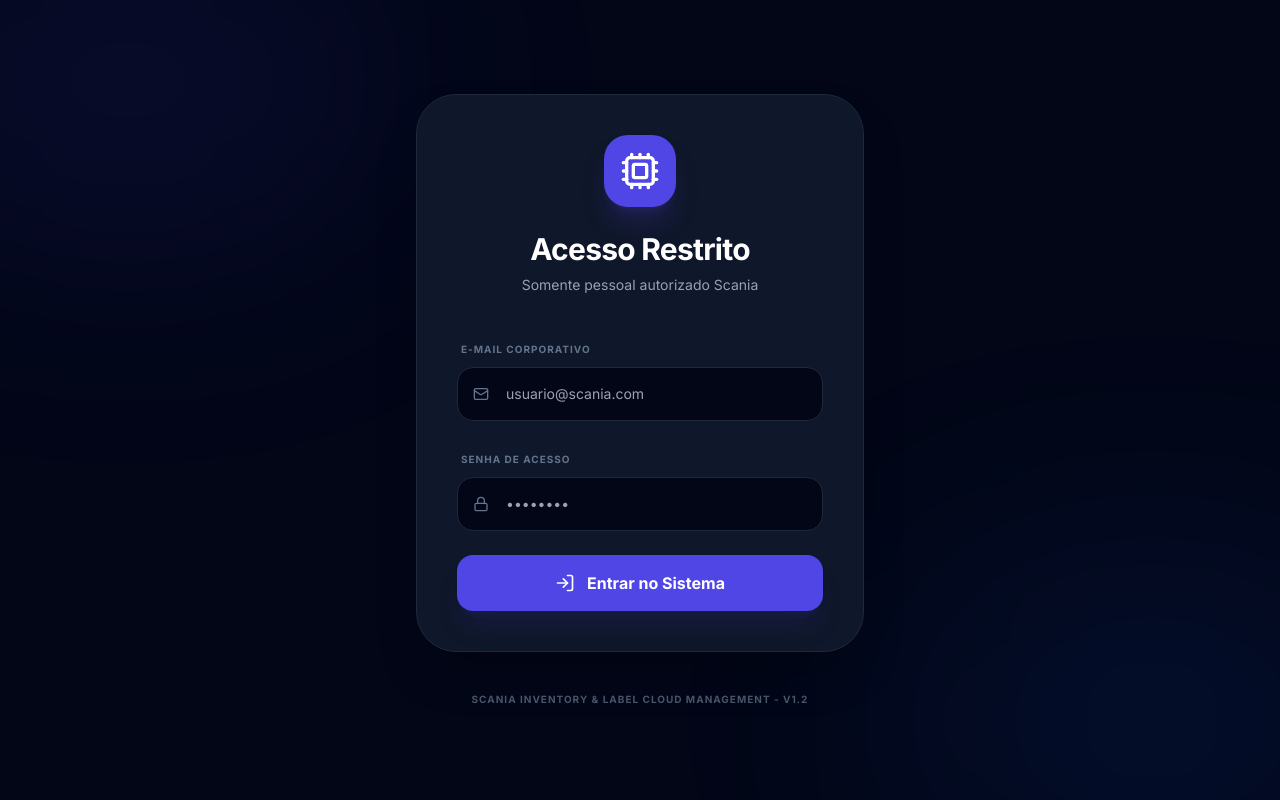
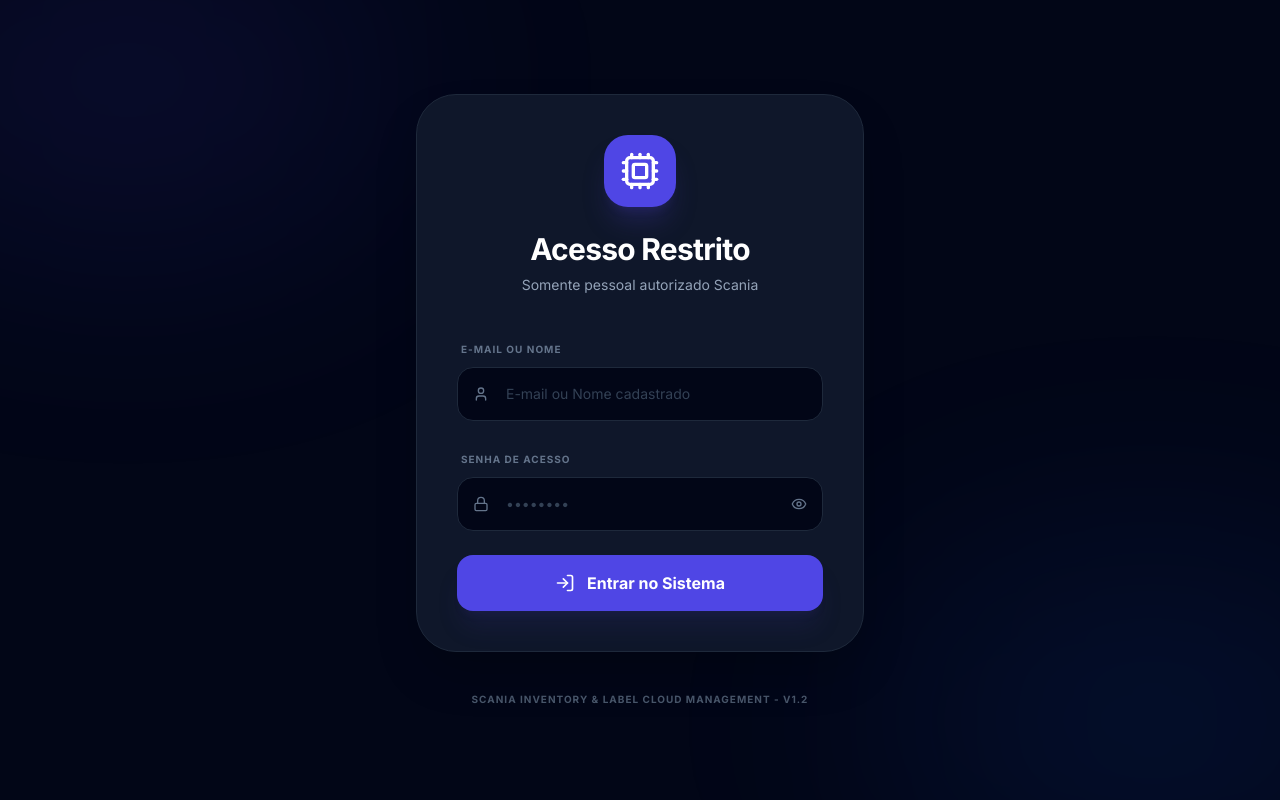
Before and after one commit to centraltrucksistemafinanceiro-max/Etiquetas-modulos, a React (Vite) app: page / in a window 1280 px wide. Built offline with nearby package versions, Linux system fonts and the light colour scheme; no server answers; the database is empty.

Commit message:
feat: login por nome de usuário e visualização de senha implementados

```diff
--- a/components/Login.tsx
+++ b/components/Login.tsx
@@ -5,12 +5,20 @@
   browserLocalPersistence,
   setPersistence
 } from 'firebase/auth';
-import { auth } from '../firebase';
-import { Cpu, Mail, Lock, LogIn, AlertCircle } from 'lucide-react';
+import {
+  collection,
+  query,
+  where,
+  getDocs,
+  limit
+} from 'firebase/firestore';
+import { auth, db } from '../firebase';
+import { Cpu, Mail, Lock, LogIn, AlertCircle, Eye, EyeOff, User } from 'lucide-react';
 
 const Login: React.FC = () => {
-  const [email, setEmail] = useState('');
+  const [identifier, setIdentifier] = useState(''); // E-mail ou Nome de Usuário
   const [password, setPassword] = useState('');
+  const [showPassword, setShowPassword] = useState(false);
   const [error, setError] = useState('');
   const [loading, setLoading] = useState(false);
 
@@ -20,14 +28,32 @@
     setLoading(true);
 
     try {
+      let loginEmail = identifier;
+
+      // Se não for um formato de e-mail, procuramos pelo nome no banco
+      if (!identifier.includes('@')) {
+        const usersRef = collection(db, 'users');
+        const q = query(usersRef, where('name', '==', identifier), limit(1));
+        const querySnapshot = await getDocs(q);
+
+        if (querySnapshot.empty) {
+          throw new Error('Usuário não encontrado.');
+        }
+
+        const userData = querySnapshot.docs[0].data();
+        loginEmail = userData.email;
+      }
+
       await setPersistence(auth, browserLocalPersistence);
-      await signInWithEmailAndPassword(auth, email, password);
+      await signInWithEmailAndPassword(auth, loginEmail, password);
     } catch (err: any) {
       console.error(err);
-      if (err.code === 'auth/user-not-found' || err.code === 'auth/wrong-password' || err.code === 'auth/invalid-credential') {
-        setError('E-mail ou senha incorretos.');
+      if (err.message === 'Usuário não encontrado.') {
+        setError('Nome de usuário não encontrado no sistema.');
+      } else if (err.code === 'auth/user-not-found' || err.code === 'auth/wrong-password' || err.code === 'auth/invalid-credential') {
+        setError('Acesso negado: Credenciais incorretas.');
       } else {
-        setError('Ocorreu um erro ao tentar realizar o acesso técnico.');
+        setError('Erro de conexão ou técnico no acesso.');
       }
     } finally {
       setLoading(false);
@@ -56,23 +82,23 @@
 
           <form onSubmit={handleSubmit} className="space-y-6">
             {error && (
-              <div className="bg-red-500/10 border border-red-500/20 text-red-400 text-xs p-4 rounded-2xl flex items-center gap-3">
+              <div className="bg-red-500/10 border border-red-500/20 text-red-400 text-[10px] font-bold uppercase tracking-widest p-4 rounded-2xl flex items-center gap-3">
                 <AlertCircle className="w-4 h-4" />
                 {error}
               </div>
             )}
 
             <div className="space-y-2">
-              <label className="text-[10px] font-black text-slate-500 uppercase tracking-widest ml-1">E-mail Corporativo</label>
+              <label className="text-[10px] font-black text-slate-500 uppercase tracking-widest ml-1">E-mail ou Nome</label>
               <div className="relative">
-                <Mail className="absolute left-4 top-1/2 -translate-y-1/2 w-4 h-4 text-slate-500" />
+                <User className="absolute left-4 top-1/2 -translate-y-1/2 w-4 h-4 text-slate-500" />
                 <input
-                  type="email"
+                  type="text"
                   required
-                  value={email}
-                  onChange={(e) => setEmail(e.target.value)}
-                  className="w-full pl-12 pr-4 py-4 bg-slate-950 border border-slate-800 rounded-2xl text-white text-sm focus:border-indigo-500 outline-none transition-all"
-                  placeholder="usuario@scania.com"
+                  value={identifier}
+                  onChange={(e) => setIdentifier(e.target.value)}
+                  className="w-full pl-12 pr-4 py-4 bg-slate-950 border border-slate-800 rounded-2xl text-white text-sm focus:border-indigo-500 outline-none transition-all placeholder:text-slate-700"
+                  placeholder="E-mail ou Nome cadastrado"
                 />
               </div>
             </div>
@@ -82,20 +108,27 @@
               <div className="relative">
                 <Lock className="absolute left-4 top-1/2 -translate-y-1/2 w-4 h-4 text-slate-500" />
                 <input
-                  type="password"
+                  type={showPassword ? "text" : "password"}
                   required
                   value={password}
                   onChange={(e) => setPassword(e.target.value)}
-                  className="w-full pl-12 pr-4 py-4 bg-slate-950 border border-slate-800 rounded-2xl text-white text-sm focus:border-indigo-500 outline-none transition-all"
+                  className="w-full pl-12 pr-12 py-4 bg-slate-950 border border-slate-800 rounded-2xl text-white text-sm focus:border-indigo-500 outline-none transition-all placeholder:text-slate-700"
                   placeholder="••••••••"
                 />
+                <button
+                  type="button"
+                  onClick={() => setShowPassword(!showPassword)}
+                  className="absolute right-4 top-1/2 -translate-y-1/2 text-slate-500 hover:text-slate-300 transition-colors"
+                >
+                  {showPassword ? <EyeOff className="w-4 h-4" /> : <Eye className="w-4 h-4" />}
+                </button>
               </div>
             </div>
 
             <button
               type="submit"
               disabled={loading}
-              className="w-full py-4 bg-indigo-600 hover:bg-indigo-700 disabled:opacity-50 text-white font-bold rounded-2xl shadow-xl shadow-indigo-900/20 flex items-center justify-center gap-3 transition-all"
+              className="w-full py-4 bg-indigo-600 hover:bg-indigo-700 disabled:opacity-50 text-white font-bold rounded-2xl shadow-xl shadow-indigo-900/20 flex items-center justify-center gap-3 transition-all active:scale-[0.98]"
             >
               {loading ? (
                 <div className="w-5 h-5 border-2 border-white/20 border-t-white rounded-full animate-spin"></div>
```
